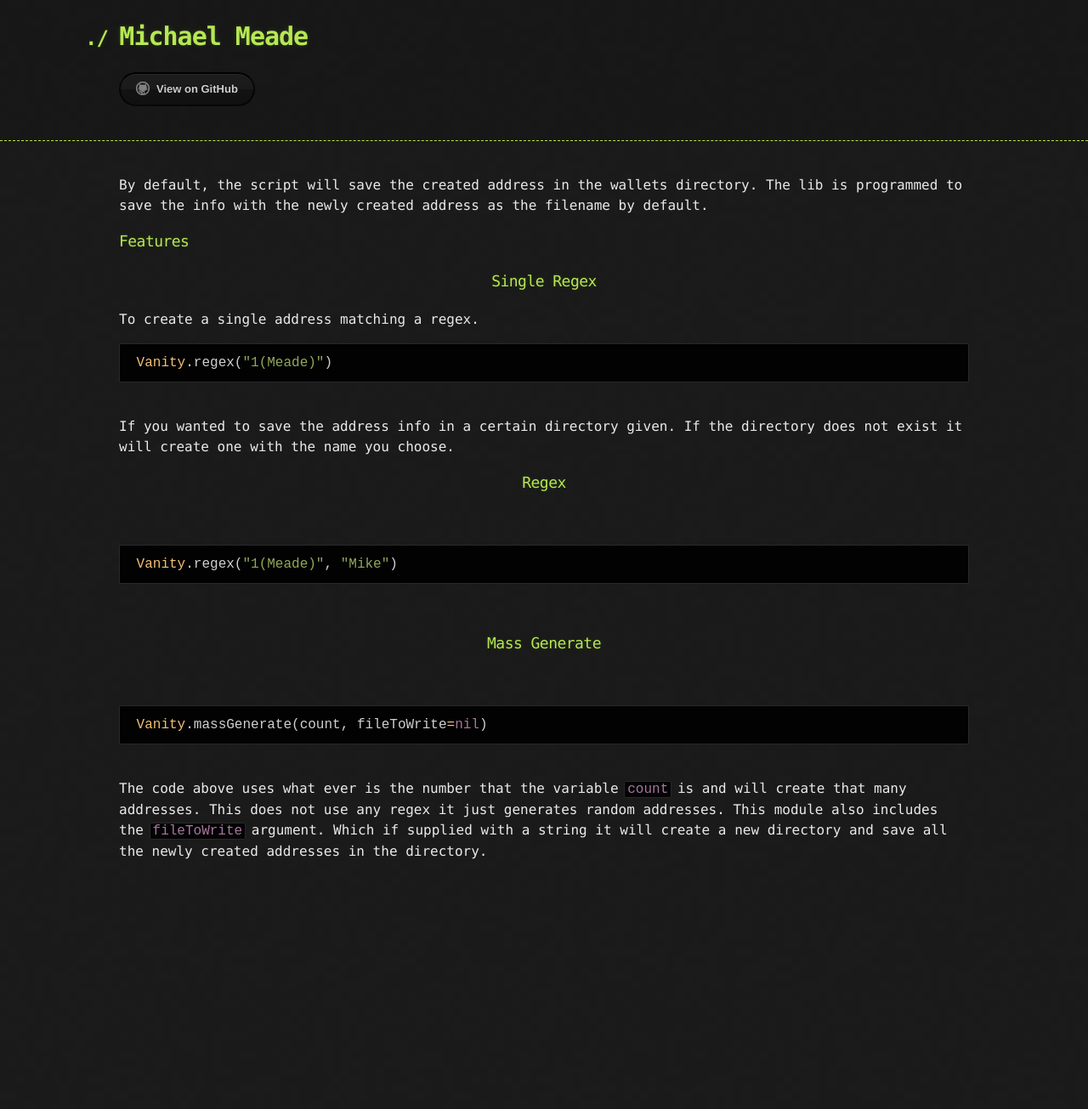
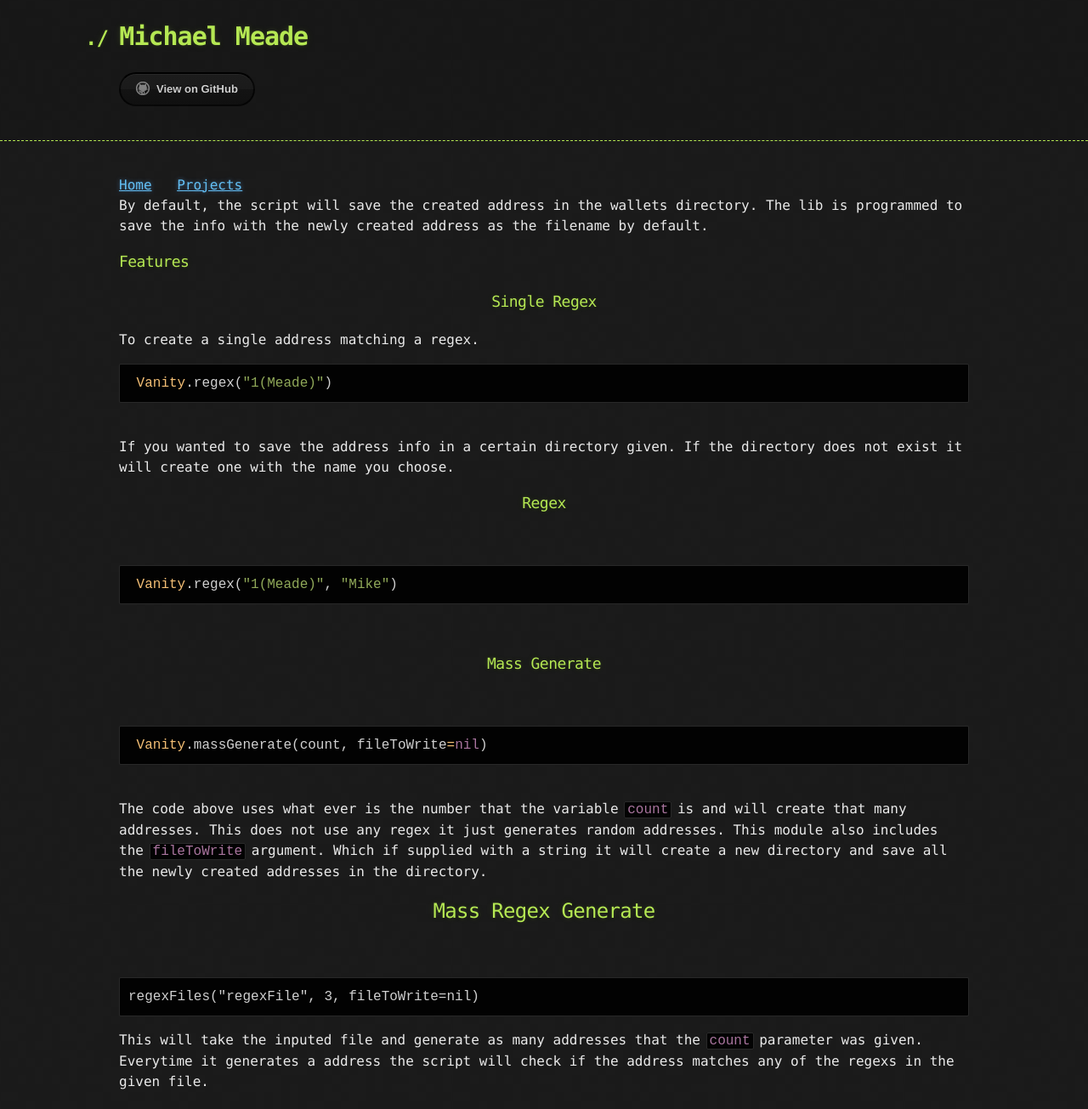
Before and after one commit to Michael-Meade/MinerFind, a Jekyll site: the page built from Projects/BitcoinVanityGenerator.md, in a window 1280 px wide. Shown: the whole page at 85% size. Built offline with Jekyll 4.4.1, drawn with Linux system fonts in a browser that asks for light colours; our own code applies the rules of GitHub Pages for plain Markdown files; the repository's description, which GitHub fills in, is left out; before the commit the page ends 1034 px from its top, so only the background shows below that.

Commit message:
Update BitcoinVanityGenerator.md

````diff
--- a/Projects/BitcoinVanityGenerator.md
+++ b/Projects/BitcoinVanityGenerator.md
@@ -1,3 +1,6 @@
+<a href="https://michael-meade.github.io/" style='margin-right:20px'>Home</a>
+<a href="https://michael-meade.github.io/Projects" style='margin-right:20px'>Projects</a>
+<br>
 By default, the script will save the created address in the wallets directory. The lib is programmed to save the info with the newly created address as the filename by default. <br>
 ### Features
 ### <center> Single Regex </center>
@@ -21,3 +24,11 @@ By default, the script will save the created address in the wallets directory. T
  Vanity.massGenerate(count, fileToWrite=nil)
 ```
 <br> The code above uses what ever is the number that the variable ```count``` is and will create that many addresses. This does not use any regex it just generates random addresses.  This module also includes the ```fileToWrite``` argument. Which if supplied with a string it will create a new directory and save all the newly created addresses in the directory.<br>
+
+
+## <center> Mass Regex Generate </center>
+<br>
+```
+regexFiles("regexFile", 3, fileToWrite=nil)
+```
+This will take the inputed file and generate as many addresses that the ```count``` parameter was given. Everytime it generates a address the script will check if the address matches any of the regexs in the given file.
````
